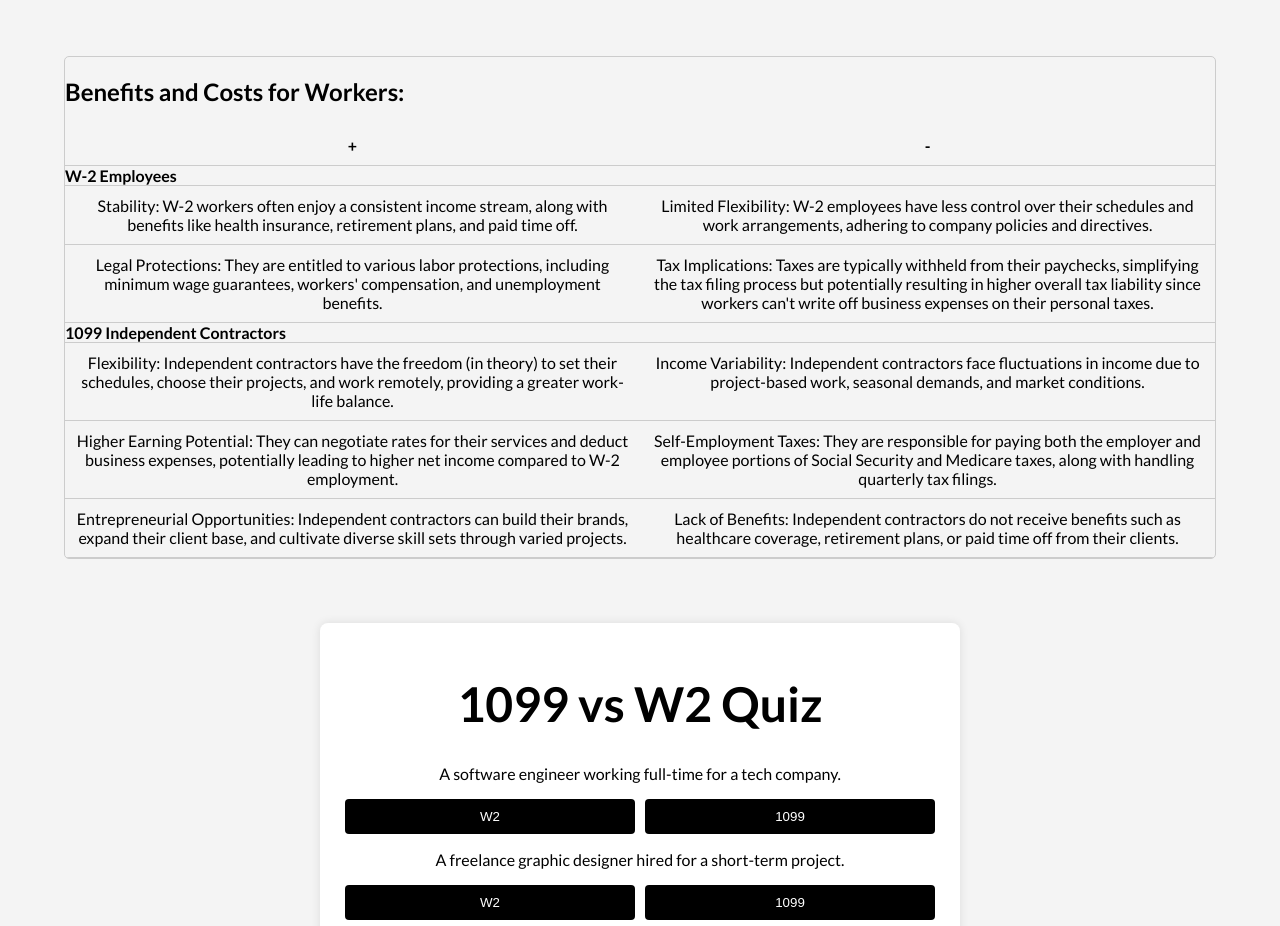
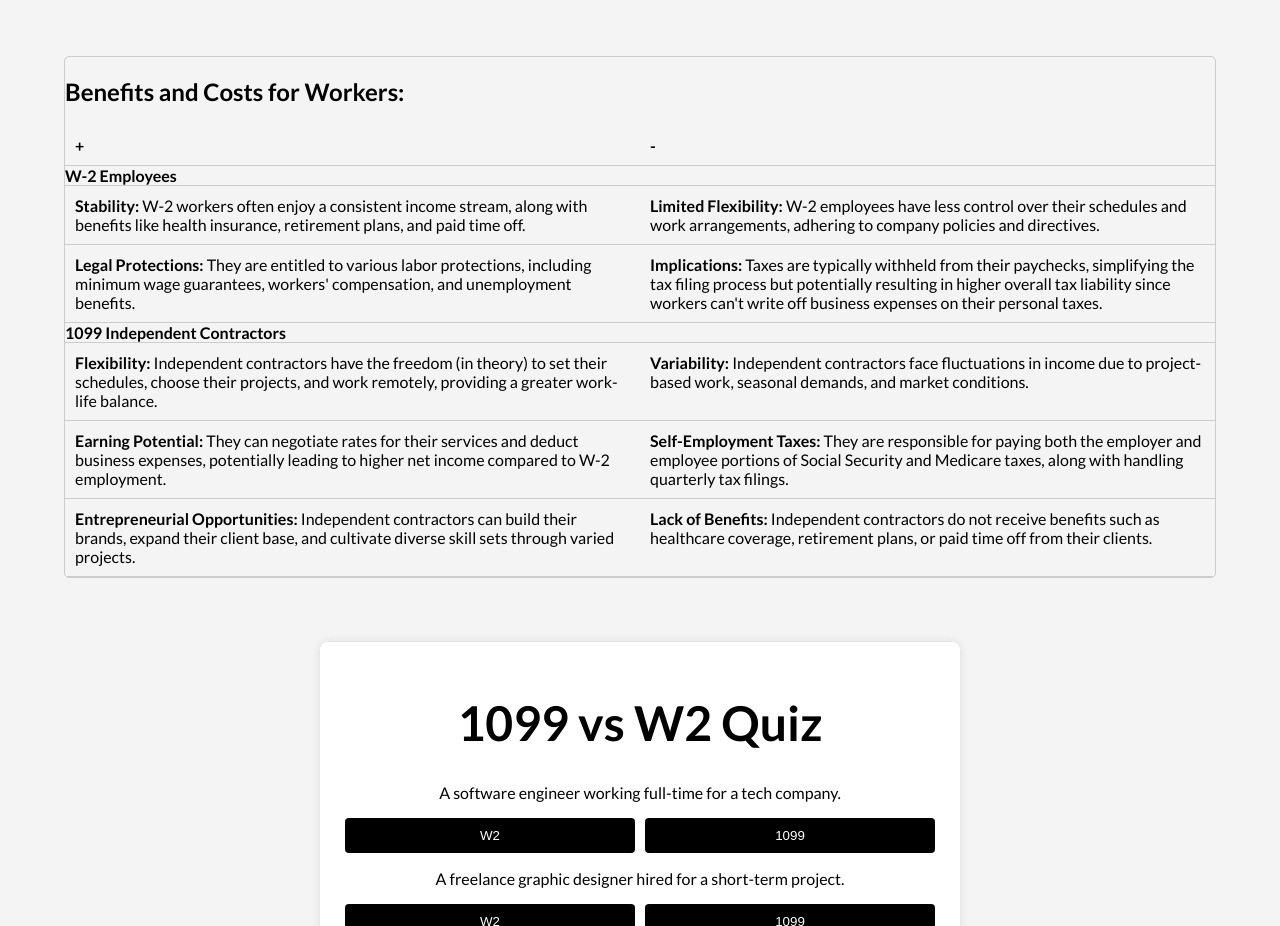
Before and after one commit to aefetter/187_final, a plain HTML site: page index.html in a window 1280 px wide. Shown: the part 1120-2046 px from the top of the page. Drawn offline with nearby package versions, Linux system fonts and the light colour scheme; some packages are replaced by stand-ins of ours; a script that the page names is missing.

Commit message:
changing table formatting

```diff
--- a/css/styles.css
+++ b/css/styles.css
@@ -86,7 +86,7 @@ h6 {
 .cell {
     flex: 1;
     padding: 10px;
-    text-align: center;
+    text-align: left;
 }
 
 .quiz-container {
--- a/index.html
+++ b/index.html
@@ -3,7 +3,7 @@
 <head>
     <meta charset="utf-8">
     <meta name="viewport" content="width=device-width">
-    <title>1099 vs W2</title>
+    <title>187 Final: 1099 vs W2</title>
     <link href="https://fonts.googleapis.com/css2?family=Lato:wght@400;700&display=swap" rel="stylesheet">
     <link rel="stylesheet" href="css/styles.css">
 </head>
@@ -48,12 +48,12 @@
     </div>
     <div class="table-row header">W-2 Employees</div>
     <div class="table-row">
-        <div class="cell">Stability: W-2 workers often enjoy a consistent income stream, along with benefits like health insurance, retirement plans, and paid time off.</div>
-        <div class="cell">Limited Flexibility: W-2 employees have less control over their schedules and work arrangements, adhering to company policies and directives.</div>
+        <div class="cell"><strong>Stability:</strong> W-2 workers often enjoy a consistent income stream, along with benefits like health insurance, retirement plans, and paid time off.</div>
+        <div class="cell"><strong>Limited Flexibility:</strong> W-2 employees have less control over their schedules and work arrangements, adhering to company policies and directives.</div>
     </div>
     <div class="table-row">
-        <div class="cell">Legal Protections: They are entitled to various labor protections, including minimum wage guarantees, workers' compensation, and unemployment benefits.</div>
-        <div class="cell">Tax Implications: Taxes are typically withheld from their paychecks, simplifying the tax filing process but potentially resulting in higher overall tax liability since workers can't write off business expenses on their personal taxes.</div>
+        <div class="cell"><strong>Legal Protections:</strong> They are entitled to various labor protections, including minimum wage guarantees, workers' compensation, and unemployment benefits.</div>
+        <div class="cell"><strong>Implications:</strong> Taxes are typically withheld from their paychecks, simplifying the tax filing process but potentially resulting in higher overall tax liability since workers can't write off business expenses on their personal taxes.</div>
     </div>
     <!-- <div class="table-row">
         <div class="cell">Career Development: W-2 roles may offer opportunities for training, advancement, and professional growth within the company.</div>
@@ -61,16 +61,16 @@
     </div> -->
     <div class="table-row header">1099 Independent Contractors</div>
     <div class="table-row">
-        <div class="cell">Flexibility: Independent contractors have the freedom (in theory) to set their schedules, choose their projects, and work remotely, providing a greater work-life balance.</div>
-        <div class="cell">Income Variability: Independent contractors face fluctuations in income due to project-based work, seasonal demands, and market conditions.</div>
+        <div class="cell"><strong>Flexibility:</strong> Independent contractors have the freedom (in theory) to set their schedules, choose their projects, and work remotely, providing a greater work-life balance.</div>
+        <div class="cell"><strong>Variability:</strong> Independent contractors face fluctuations in income due to project-based work, seasonal demands, and market conditions.</div>
     </div>
     <div class="table-row">
-        <div class="cell">Higher Earning Potential: They can negotiate rates for their services and deduct business expenses, potentially leading to higher net income compared to W-2 employment.</div>
-        <div class="cell">Self-Employment Taxes: They are responsible for paying both the employer and employee portions of Social Security and Medicare taxes, along with handling quarterly tax filings.</div>
+        <div class="cell"><strong>Earning Potential:</strong> They can negotiate rates for their services and deduct business expenses, potentially leading to higher net income compared to W-2 employment.</div>
+        <div class="cell"><strong>Self-Employment Taxes:</strong> They are responsible for paying both the employer and employee portions of Social Security and Medicare taxes, along with handling quarterly tax filings.</div>
     </div>
     <div class="table-row">
-        <div class="cell">Entrepreneurial Opportunities: Independent contractors can build their brands, expand their client base, and cultivate diverse skill sets through varied projects.</div>
-        <div class="cell">Lack of Benefits: Independent contractors do not receive benefits such as healthcare coverage, retirement plans, or paid time off from their clients.</div>
+        <div class="cell"><strong>Entrepreneurial Opportunities:</strong> Independent contractors can build their brands, expand their client base, and cultivate diverse skill sets through varied projects.</div>
+        <div class="cell"><strong>Lack of Benefits:</strong> Independent contractors do not receive benefits such as healthcare coverage, retirement plans, or paid time off from their clients.</div>
     </div>
 </div>
 <!-- interactive quiz -->
```
